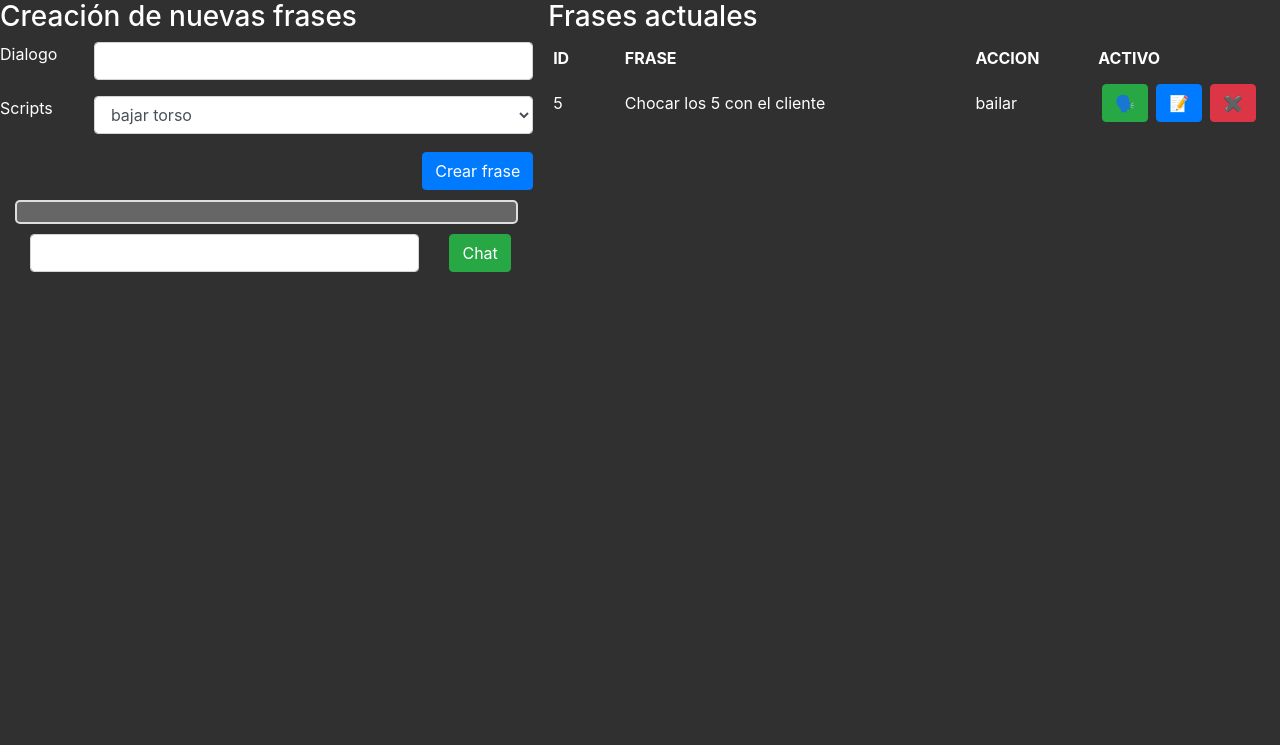
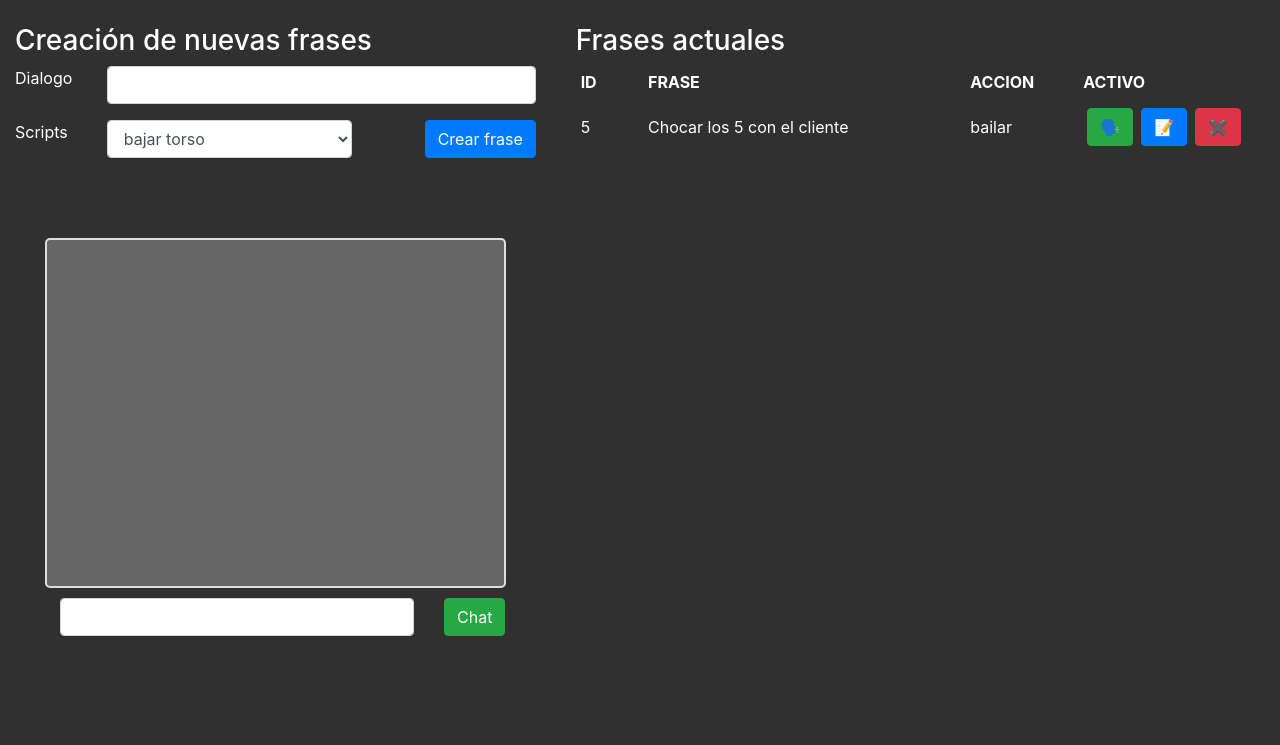
Before and after one commit to durbonca/dialogos-max-robot, a PHP site: page / in a window 1280 px wide. Shown: the top 745 px of the page. Run offline with PHP 8.4, Linux system fonts and the light colour scheme; data comes from the database, SQL or seed files in the repository; data that the repository does not hold is empty.

Commit message:
agregue los paddings y ajuste el alto de los elementos

```diff
--- a/index.php
+++ b/index.php
@@ -124,10 +124,11 @@ switch ($btn) {
 
 
 ?>
-<body style="background:rgb(48, 48, 48); color: white;">
+<body class="container-fluid" style="background:rgb(48, 48, 48); color: white;"><br>
     <div class="container-fluid">
         <div class="row">
-            <div class="col-5">
+            <div class="container col-5">
+                <div id="crear_frases">
                     <div class="row">
                         <h3>Creación de nuevas frases</h3>
                     </div>
@@ -148,7 +149,7 @@ switch ($btn) {
                                 <div class="container-fluid form-group">
                                                 <div class="row">
                                                     <div class="col-2"><p>Scripts</p></div>
-                                                <div class="col-10">
+                                                    <div class="col-6">
                                                         <select class="form-control" name='script'>
                                                             <?php
                                                             $sql = "SELECT id,nombre FROM scripts WHERE status = 'S'";
@@ -168,22 +169,31 @@ switch ($btn) {
                                                             }
                                                             ?>
                                                         </select>
+
                                                     </div>
+
+                                                    <div class="col-4 text-right">
+                                                        <?php  if($btn!="editar"){  ?>
+                                                            <button id="boton" class="btn btn-primary" name="btn" value="agregar" type="button">Crear frase</button>
+                                                        <?php }else{ ?>
+                                                            <button id="boton" class="btn btn-success" name="btn" value="actualizar" type="button">Actualizar frase</button>
+                                                        <?php } ?>
+                                                        </div>
+
+
+
                                                 </div>
                                 </div>
 
+
+
                             </div>
-                        <div class="text-right">
-                            <?php  if($btn!="editar"){  ?>
-                                <button id="boton" class="btn btn-primary" name="btn" value="agregar" type="submit">Crear frase</button>
-                            <?php }else{ ?>
-                                <button id="boton" class="btn btn-success" name="btn" value="actualizar" type="submit">Actualizar frase</button>
-                            <?php } ?>
-                        </div>
+
                         </form>
                     </div>
+                </div>
+                <div class="container chat" id="chat">
                     <div class="chatbox overflow-auto" id="chatbox">
-
                     </div>
                     <div class="container">
                             <div class="row">
@@ -191,12 +201,13 @@ switch ($btn) {
                                     <input class="form-control" type="text" name='chat' id="mensaje" value="">
                                 </div>
                                 <div class="col-2">
-                                <div class="text-right"><button id="botonchat" class="btn btn-success" name="btn" value="chat" type="submit">Chat</button></div>
+                                    <div class="text-right"><button id="botonchat" class="btn btn-success" name="btn" value="chat" type="button">Chat</button></div>
                                 </div>
                             </div>
                     </div>
                 </div>
-            <div class="col-7">
+            </div>
+            <div class="col-7" style="padding-left: 40px;">
                 <h3>Frases actuales</h3>
                 <div class="overflow-auto" id="ListaDialogos">
 
@@ -215,8 +226,17 @@ switch ($btn) {
             }, 1000);
 
             var vtn = $(window).height();
-            vtn = (vtn * 90) / 100;
+            vtn = (vtn * 85) / 100;
             $("#ListaDialogos").css({"height": vtn + 'px'});
+
+            var vtn_crearFrases = $(window).height();
+            vtn_crearFrases = (vtn * 30) / 100;
+            $("#crear_frases").css({"height": vtn_crearFrases + 'px'});
+
+            var vtn_chatbox = $(window).height();
+            vtn_chatbox = (vtn * 80) / 100;
+            $("#chatbox").css({"height": vtn_chatbox + 'px'});
+
 
             $("#botonchat").click(()=>{
                 p = {
```
Lines whose indentation alone changed are shown as unchanged.
